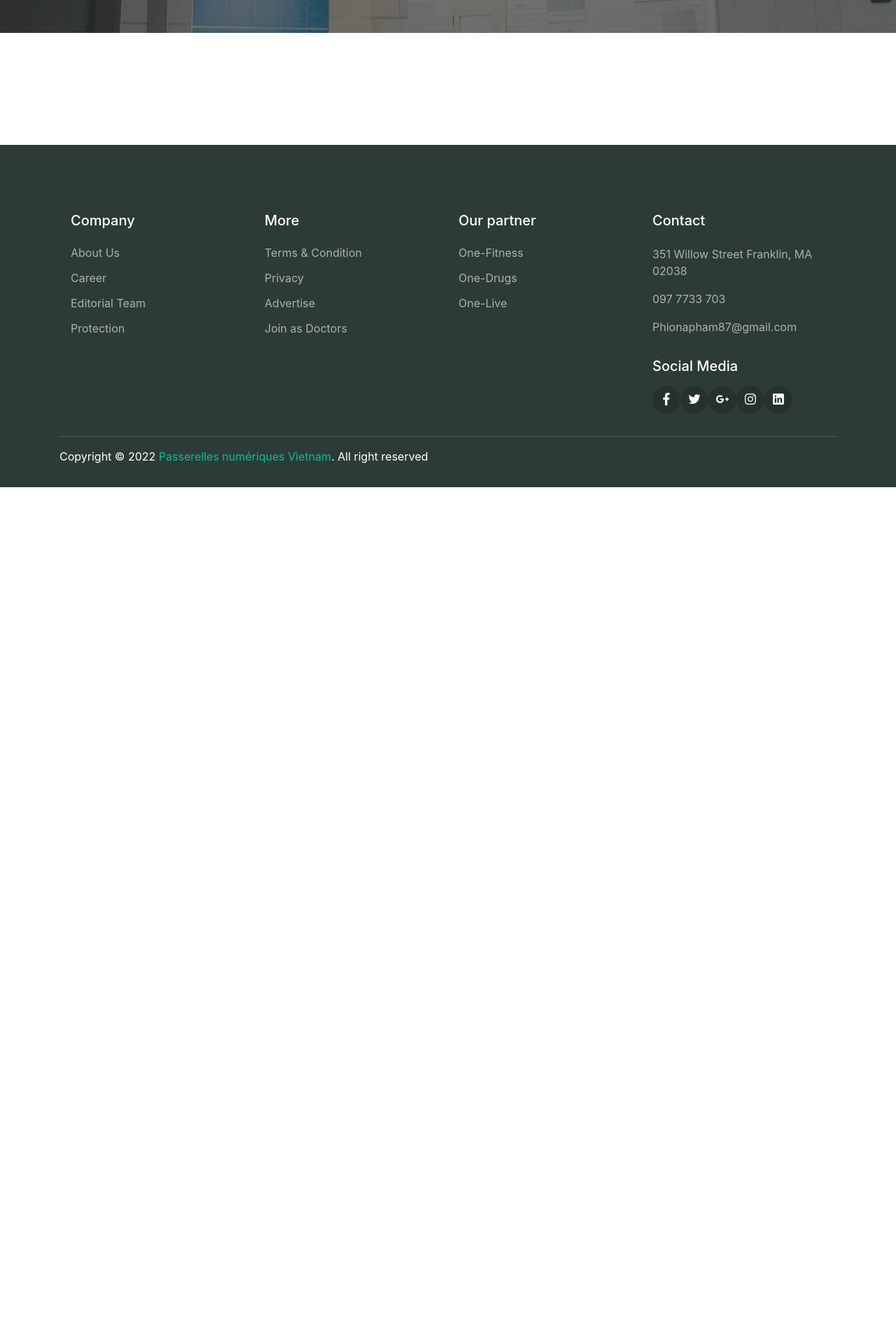
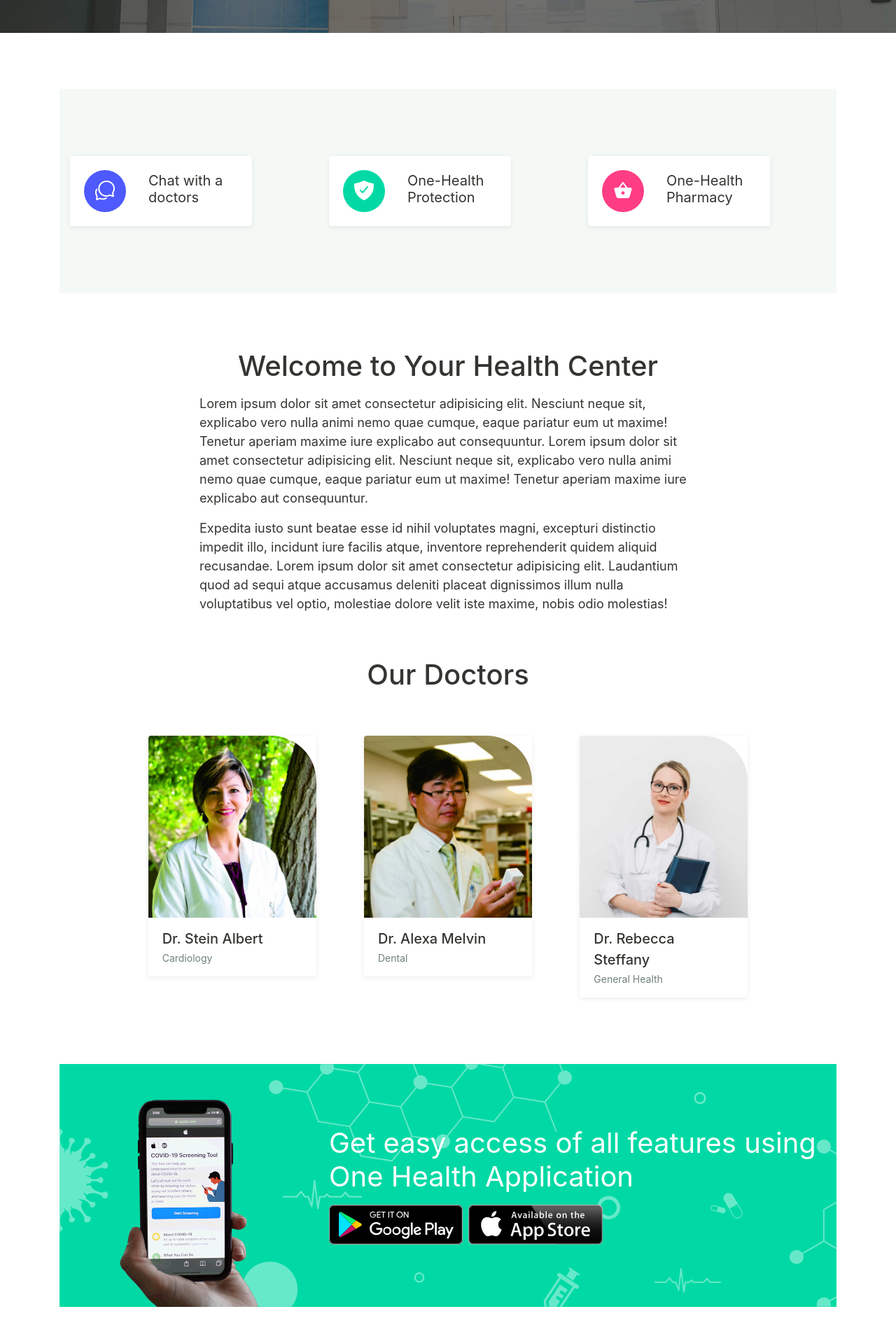
Before and after one commit to Duong1603/react-project-laravel, a React (Create React App) app: page /about in a window 1280 px wide. Shown: the part 360-2280 px from the top of the page at 70% size. Before the commit the page ends 1056 px from the top, so only its background shows below. Built offline with nearby package versions, Linux system fonts and the light colour scheme.

Commit message:
save route file

```diff
--- a/src/Pages/AboutUs/indexAbout.js
+++ b/src/Pages/AboutUs/indexAbout.js
@@ -13,9 +13,9 @@ export default function indexAbout() {
         <Banner name={"AboutUs"} />
         <div className="page-section">
             <div className="container">
-                <top_about/>
-                <welcome_to/>
-                <our_doctor/>
+                <Top_about/>
+                <Welcome_to/>
+                <Our_doctor/>
             </div>
         </div>
         <Footer />
--- a/src/routes/index.js
+++ b/src/routes/index.js
@@ -33,7 +33,7 @@ const publicRoutes = [
     component: IndexBlog,
   },
   {
-    path: "/detailblog",
+    path: "/detail-blog",
     component: IndexDetail,
   },
 ];
```
